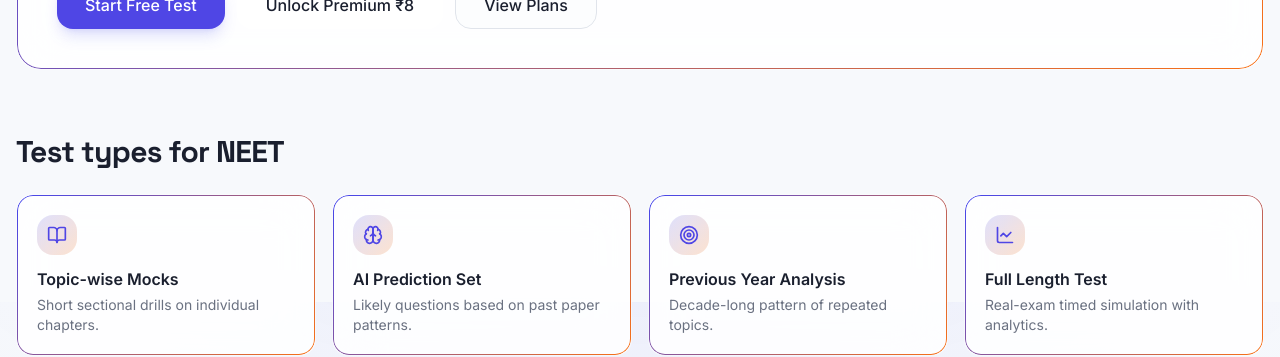
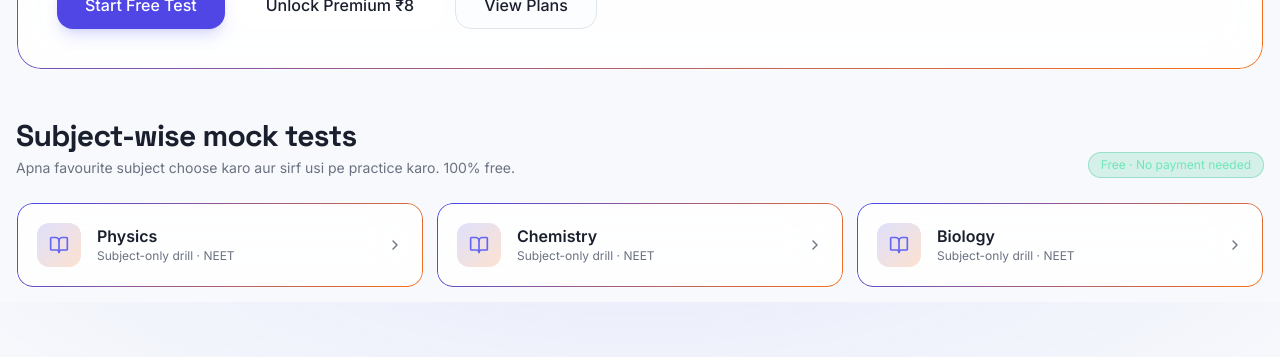
Before and after one commit to kamaralam1984/8rupiya-exam, a Next.js app: page /exams/neet in a window 1280 px wide. Shown: the part 498-855 px from the top of the page. Built offline with nearby package versions, Linux system fonts and the light colour scheme; no server answers.

Commit message:
feat(exams): subject-wise free mock tests — user can pick a subject before starting

```diff
--- a/app/exams/[slug]/page.tsx
+++ b/app/exams/[slug]/page.tsx
@@ -4,7 +4,11 @@
 import { EXAMS, getExam } from "@/lib/exams";
 import { Button } from "@/components/ui/button";
 import { SITE } from "@/lib/utils";
-import { BookOpen, Brain, Target, LineChart, Clock } from "lucide-react";
+import { BookOpen, Brain, Target, LineChart, Clock, ChevronRight } from "lucide-react";
+
+function slugify(s: string): string {
+  return s.toLowerCase().replace(/[^a-z0-9]+/g, "-").replace(/^-|-$/g, "");
+}
 
 export function generateStaticParams() {
   return EXAMS.map((e) => ({ slug: e.slug }));
@@ -104,6 +108,48 @@
         </div>
       </section>
 
+      {/* Subject-wise free mocks */}
+      <section className="container pt-12">
+        <div className="flex items-end justify-between flex-wrap gap-2">
+          <div>
+            <h2 className="font-display text-2xl md:text-3xl font-bold tracking-tight">
+              Subject-wise mock tests
+            </h2>
+            <p className="mt-1 text-sm text-muted-foreground">
+              Apna favourite subject choose karo aur sirf usi pe practice karo. 100% free.
+            </p>
+          </div>
+          <span className="text-xs px-3 py-1 rounded-full bg-emerald-500/15 text-emerald-300 border border-emerald-500/30">
+            Free · No payment needed
+          </span>
+        </div>
+        <div className="mt-6 grid grid-cols-1 sm:grid-cols-2 lg:grid-cols-3 gap-3">
+          {exam.subjects.map((s) => {
+            const subSlug = slugify(s);
+            return (
+              <Link
+                key={s}
+                href={`/test/${exam.slug}-${subSlug}-mock`}
+                className="group"
+              >
+                <div className="glass rounded-2xl p-5 gradient-border h-full flex items-center gap-4 hover:bg-white/[0.04] transition-colors">
+                  <div className="h-11 w-11 grid place-items-center rounded-xl bg-gradient-to-br from-brand-500/20 to-accent/20 shrink-0">
+                    <BookOpen className="h-5 w-5 text-brand-500" />
+                  </div>
+                  <div className="flex-1 min-w-0">
+                    <p className="font-semibold leading-tight">{s}</p>
+                    <p className="text-xs text-muted-foreground mt-0.5">
+                      Subject-only drill · {exam.name}
+                    </p>
+                  </div>
+                  <ChevronRight className="h-4 w-4 text-muted-foreground group-hover:text-brand-500 group-hover:translate-x-0.5 transition" />
+                </div>
+              </Link>
+            );
+          })}
+        </div>
+      </section>
+
       <section className="container py-16">
         <h2 className="font-display text-2xl md:text-3xl font-bold tracking-tight">
           Test types for {exam.name}
```
Also changed, not shown: prisma/seed.ts (+48 -0 lines).
